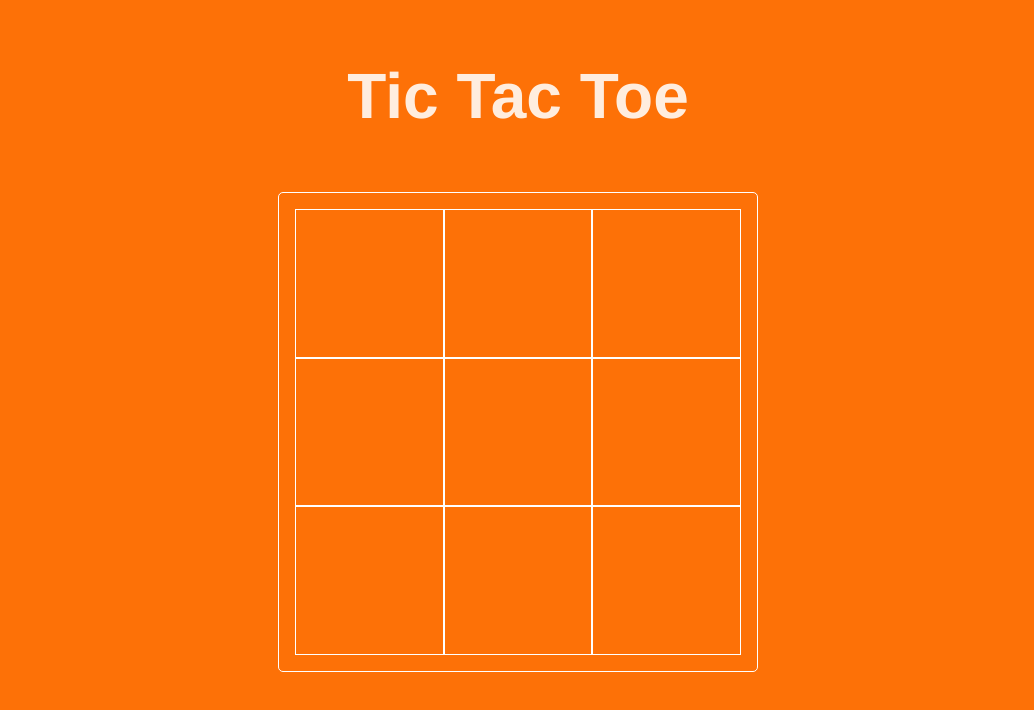
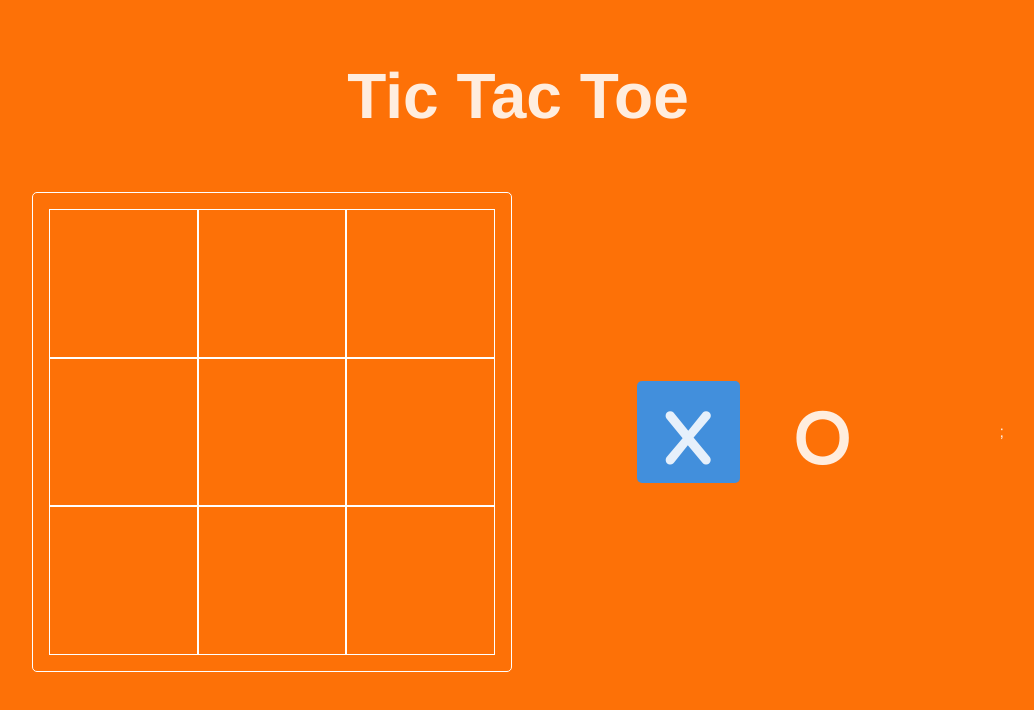
Before and after one commit to claramarsango/tictactoe-react, a React (Vite) app: page / in a window 1280 px wide. Shown: the top 710 px of the page, without its empty margins (122-1156 px from the left). Built offline with nearby package versions, Linux system fonts and the light colour scheme; the HTML template or start-up script is replaced by a standard one.

Commit message:
create visual turns display

```diff
--- a/src/App/App.tsx
+++ b/src/App/App.tsx
@@ -2,6 +2,7 @@ import { useState } from 'react';
 import './App.css';
 import Board from './features/Board/Board';
 import { TURNS } from './data/data';
+import TurnDisplay from './features/TurnDisplay/TurnDisplay';
 const App = () => {
   const [board, setBoard] = useState(Array(9).fill(null));
   const [turn, setTurn] = useState(TURNS.X);
@@ -18,6 +19,7 @@ const App = () => {
           turnState={turn}
           updateTurn={setTurn}
         />
+        <TurnDisplay turnToDisplay={turn} />;
       </main>
     </>
   );
--- /dev/null
+++ b/src/App/features/TurnDisplay/TurnDisplay.tsx
@@ -0,0 +1,30 @@
+import { FC } from 'react';
+import { TURNS } from '../../data/data';
+import './turn-display-styled.css';
+
+interface TurnDisplayProps {
+  turnToDisplay: TURNS;
+}
+
+const TurnDisplay: FC<TurnDisplayProps> = ({ turnToDisplay }) => {
+  return (
+    <section className="turns-display-container">
+      <h3
+        className={`turns__turn ${
+          turnToDisplay === TURNS.X ? 'turn--selected' : ''
+        }`}
+      >
+        {TURNS.X}
+      </h3>
+      <h3
+        className={`turns__turn ${
+          turnToDisplay === TURNS.O ? 'turn--selected' : ''
+        }`}
+      >
+        {TURNS.O}
+      </h3>
+    </section>
+  );
+};
+
+export default TurnDisplay;
--- /dev/null
+++ b/src/App/features/TurnDisplay/turn-display-styled.css
@@ -0,0 +1,26 @@
+.turns-display-container {
+  display: flex;
+  justify-content: center;
+  gap: 2rem;
+
+  font-family: 'varela-round';
+
+  width: fit-content;
+}
+
+.turns__turn {
+  display: flex;
+  justify-content: center;
+  align-items: center;
+
+  border: 0;
+  border-radius: 5px;
+  font-size: 8cqw;
+
+  width: 8cqw;
+  height: 8cqw;
+}
+
+.turn--selected {
+  background-color: rgba(62, 144, 226, 0.978);
+}
```
